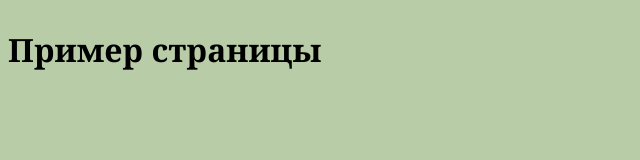
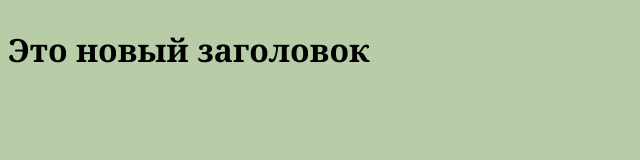
Before and after one commit to NewComerSpb/_JS, a plain HTML site: page index.html in a window 1280 px wide. Shown: the whole page, without its empty margins (0-640 px from the left). Drawn offline with Linux system fonts and the light colour scheme.

Commit message:
обновлен заголовок текст

```diff
--- a/index.html
+++ b/index.html
@@ -6,6 +6,6 @@
     <link rel="stylesheet" href="./Css/styles.css">
 </head>
 <body>
-<h1> Пример страницы</h1>
+<h1> Это новый заголовок</h1>
 </body>
 </html>
```
